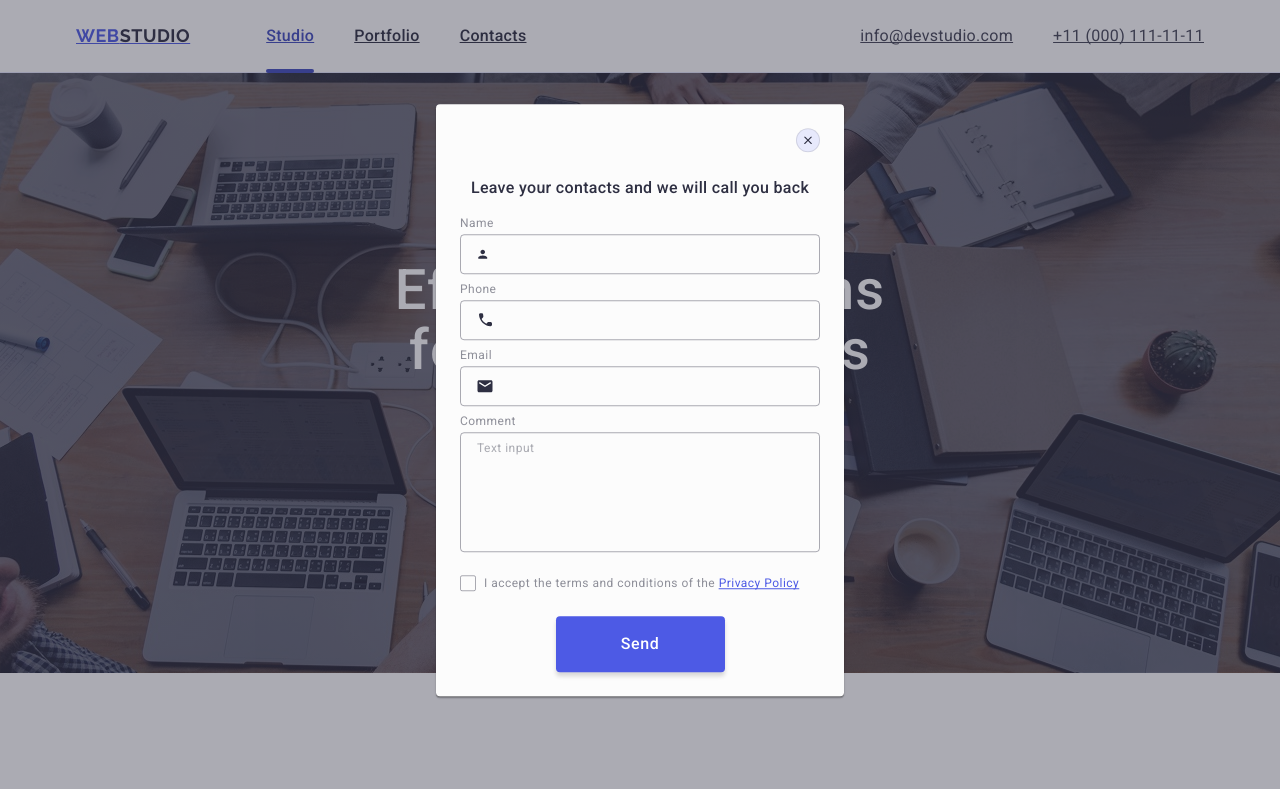
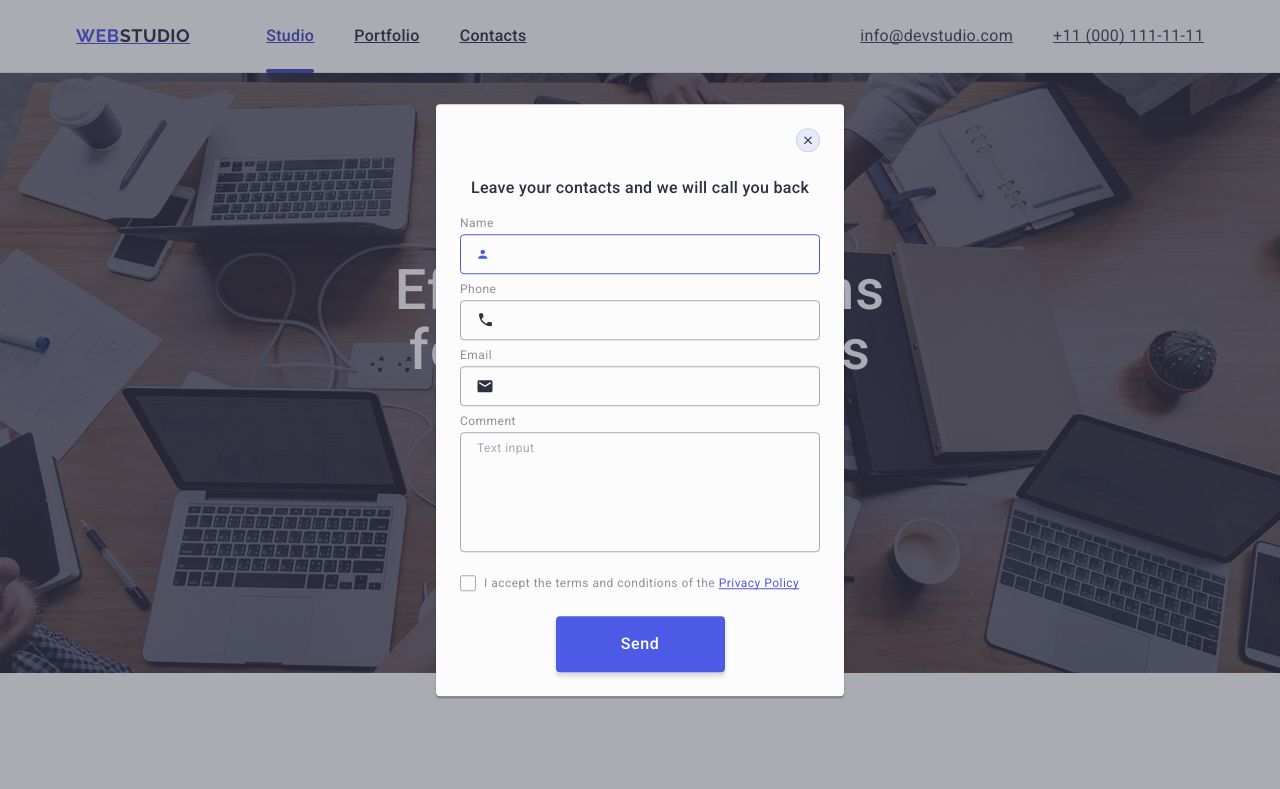
Before and after one commit to Yaremchuk-Sergey/goit-markup-hw-05, a plain HTML site: page index.html in a window 1280 px wide. In both pictures the pointer is over the input "Name". Shown: the top 789 px of the page. Drawn offline with nearby package versions, Linux system fonts and the light colour scheme.

Commit message:
css/styles.css

```diff
--- a/css/styles.css
+++ b/css/styles.css
@@ -643,15 +643,15 @@ a {
   position: relative;
 }
 
-.input-block:focus .model-icon,
-.input-block:hover .model-icon {
+.input-block:focus,
+.input-block:hover {
   border-color: #4d5ae5;
 }
 
-/* .input-block:focus,
+.input-block:focus,
 .input-block:hover + .model-icon {
   fill: #4d5ae5;
-} */
+}
 
 class-input:focus-within + .class-icon {
   fill: #4d5ae5;
```
